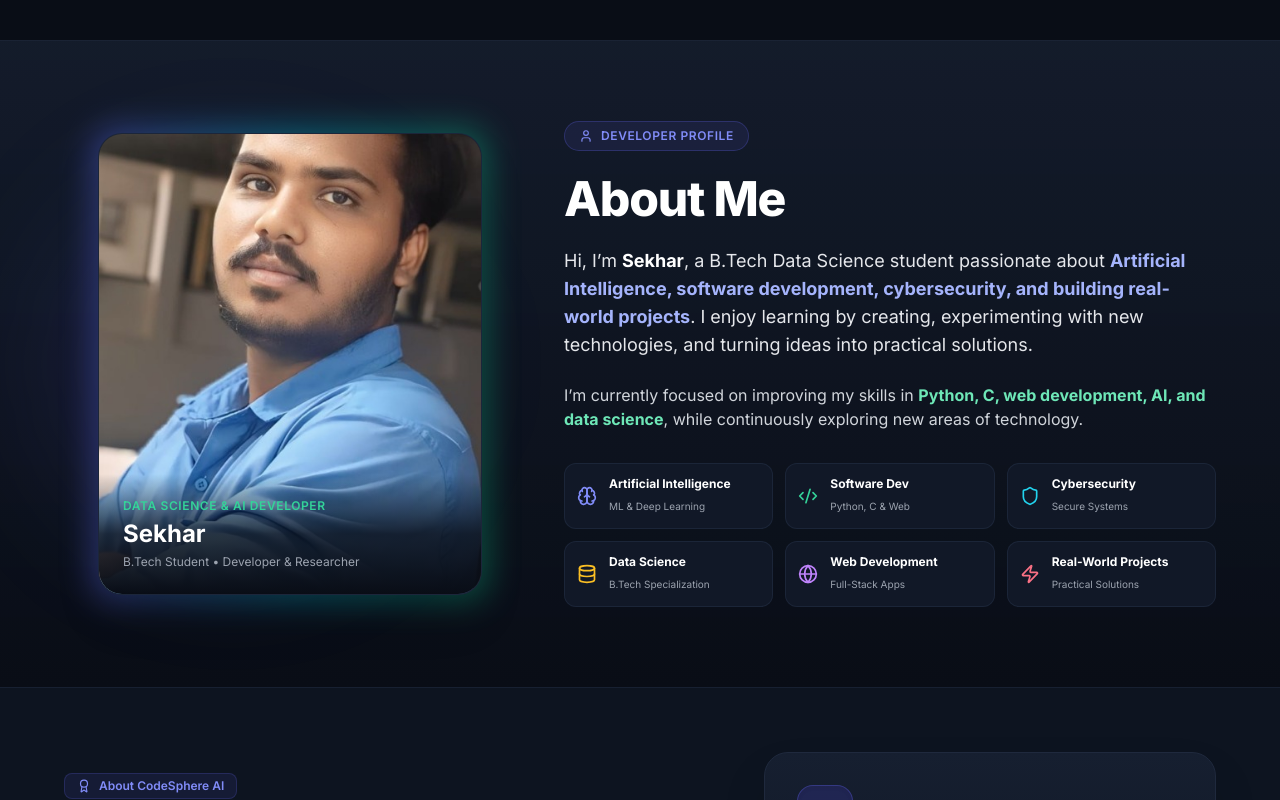
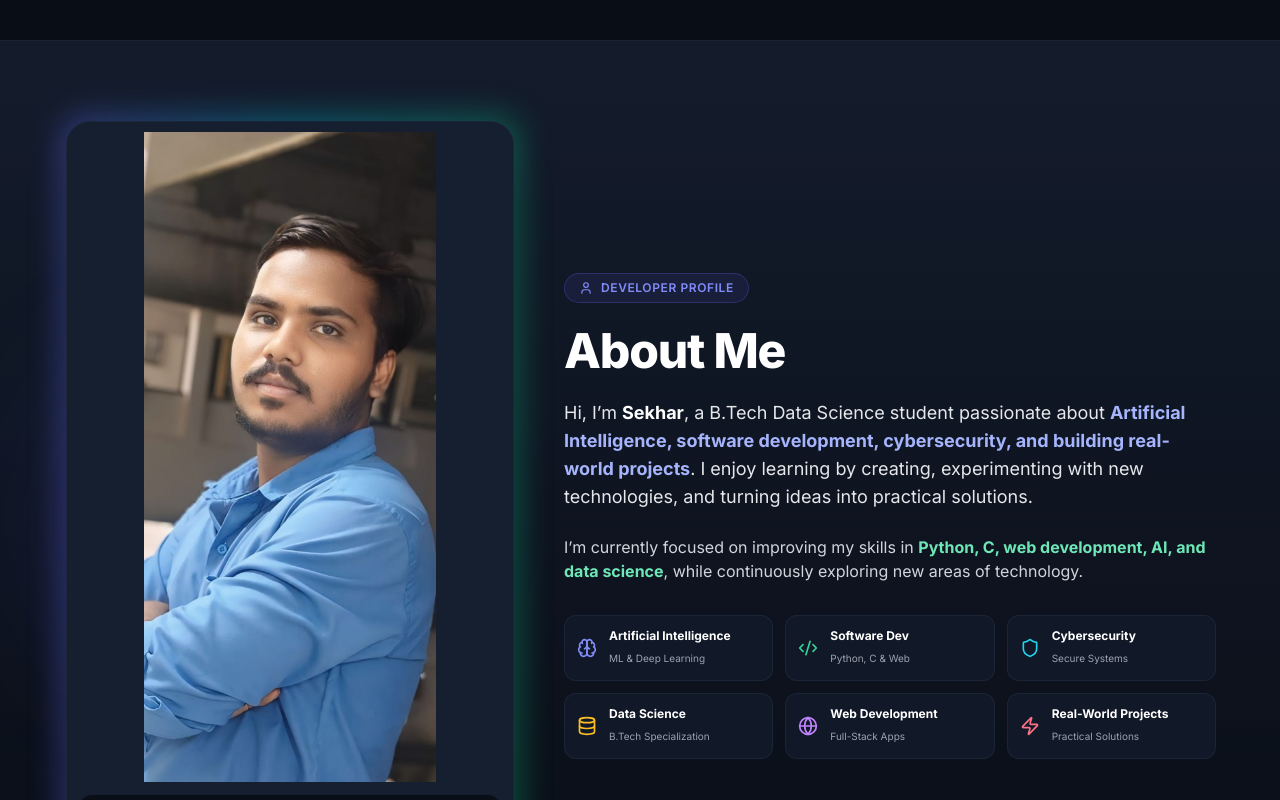
Before and after one commit to Hive-Hub/codesphere, a React (Vite) app: page / in a window 1280 px wide. Shown: the part 1180-1980 px from the top of the page. Built offline with nearby package versions, Linux system fonts and the light colour scheme; no server answers.

Commit message:
Update Sekhar profile photo styling to full image height with object-contain

```diff
--- a/src/pages/HomePage.tsx
+++ b/src/pages/HomePage.tsx
@@ -152,15 +152,15 @@ export const HomePage: React.FC = () => {
 
             {/* Left Column: Full Portrait Photo Display */}
             <div className="lg:col-span-5 flex justify-center">
-              <div className="relative group w-full max-w-sm">
+              <div className="relative group w-full max-w-md">
                 <div className="absolute -inset-1.5 bg-gradient-to-r from-indigo-500 via-cyan-500 to-emerald-500 rounded-3xl blur-lg opacity-40 group-hover:opacity-75 transition duration-500" />
-                <div className="relative rounded-3xl overflow-hidden border border-border/80 bg-surface-card shadow-2xl">
+                <div className="relative rounded-3xl overflow-hidden border border-border/80 bg-surface-card p-2.5 shadow-2xl space-y-3">
                   <img
                     src="/sekhar.jpg"
                     alt="Sekhar - B.Tech Data Science Student"
-                    className="w-full h-[460px] object-cover object-center group-hover:scale-105 transition-transform duration-700"
+                    className="w-full h-auto max-h-[650px] object-contain rounded-2xl group-hover:scale-[1.01] transition-transform duration-500"
                   />
-                  <div className="absolute bottom-0 inset-x-0 bg-gradient-to-t from-background via-background/80 to-transparent p-6 space-y-1">
+                  <div className="p-4 bg-background/90 backdrop-blur-md rounded-2xl border border-border/60 space-y-1 text-left">
                     <span className="text-xs font-semibold uppercase tracking-wider text-emerald-400 block">Data Science & AI Developer</span>
                     <h3 className="text-2xl font-bold text-white">Sekhar</h3>
                     <p className="text-xs text-gray-400">B.Tech Student • Developer & Researcher</p>
```
